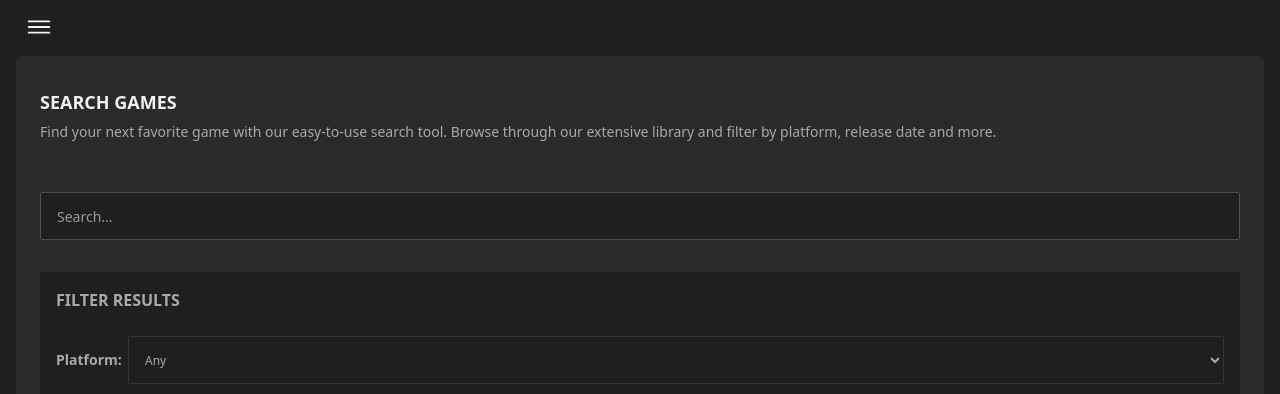
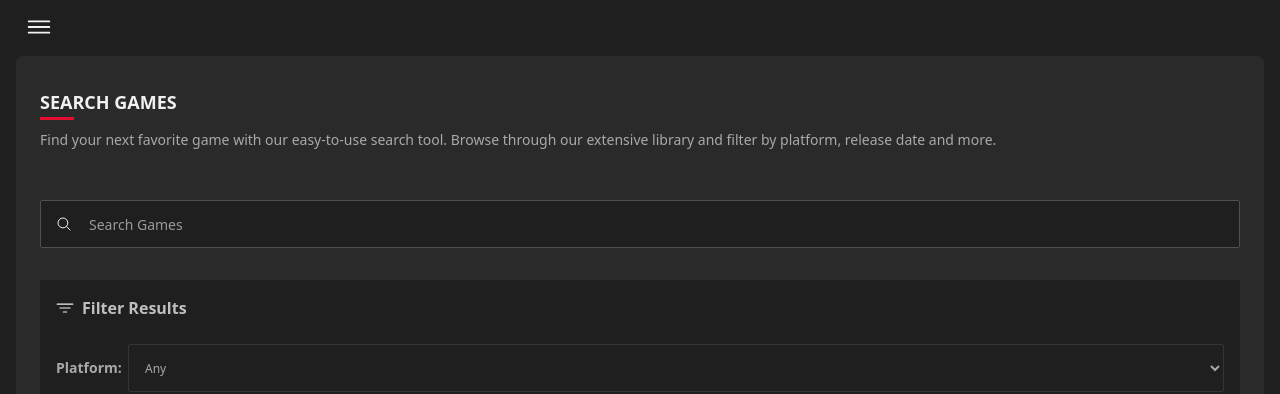
Before and after one commit to rahilbinmushfiq/gameon, a Next.js app: page /search-games in a window 1280 px wide. Shown: the top 394 px of the page. Built offline with nearby package versions, Linux system fonts and the light colour scheme; no server answers; the database is empty.

Commit message:
feat(search): improve search and filter UI
- Update filter component to add filter icon and change heading style
- Update search component to add search icon, style search bar, and change heading style
- Refactor search component to use useRef hook to focus search bar on icon click

```diff
--- a/components/searchGames/filter.js
+++ b/components/searchGames/filter.js
@@ -1,8 +1,13 @@
+import { IoFilterOutline } from "react-icons/io5";
+
 export default function Filter({ filter, setFilter }) {
   return (
     <>
       <div className="space-y-6 bg-[#1f1f1f] mx-6 p-4">
-        <h1 className="text-base font-bold text-[#a9a9a9]">FILTER RESULTS</h1>
+        <div className="flex items-center gap-2">
+          <IoFilterOutline size={18} color="#f1f1f1" />
+          <h2 className="text-base font-semibold text-[#bfbfbf]">Filter Results</h2>
+        </div>
         <label className="search--label">
           <p className="font-semibold w-14 text-[#a9a9a9]">Platform:</p>
           <select
--- a/components/searchGames/search.js
+++ b/components/searchGames/search.js
@@ -1,15 +1,34 @@
+import { useRef } from "react";
+import { IoSearchOutline } from "react-icons/io5";
+
 export default function Search({ setSearch }) {
+  const searchRef = useRef(null);
+
   return (
     <div className="pb-8 px-6 space-y-12">
-      <div className="space-y-1">
-        <h1 className="text-lg font-bold">SEARCH GAMES</h1>
-        <p className="text-[#a9a9a9] leading-6">Find your next favorite game with our easy-to-use search tool. Browse through our extensive library and filter by platform, release date and more.</p>
+      <div className="space-y-2">
+        <h1 className="inline-block mb-1 text-lg font-bold relative after:content-[''] after:absolute after:h-[3px] after:w-1/4 after:-bottom-1 after:left-0 after:bg-[#e30e30]">
+          SEARCH GAMES
+        </h1>
+        <p className="text-[#a9a9a9] leading-6">
+          Find your next favorite game with our easy-to-use search tool. Browse through our extensive library and filter by platform, release date and more.
+        </p>
       </div>
-      <input
-        className="w-full h-12 px-4 rounded-sm bg-[#1f1f1f] caret-[#f1f1f1] border border-[#4f4f4f] focus:outline-none focus:border focus:border-[#e30e30]/60 placeholder:text-[#9a9a9a]"
-        type="text"
-        placeholder="Search..."
-        onChange={(e) => setSearch(e.target.value)} />
+      <div className="relative flex">
+        <input
+          className="w-full h-12 pl-12 rounded-sm bg-[#1f1f1f] caret-[#f1f1f1] border border-[#4f4f4f] focus:outline-none focus:border focus:border-[#e30e30]/60 placeholder:text-[#9a9a9a]"
+          ref={searchRef}
+          type="text"
+          placeholder="Search Games"
+          onChange={(e) => setSearch(e.target.value)}
+        />
+        <IoSearchOutline
+          className="absolute inset-0 p-4"
+          size={48}
+          color="#f1f1f1"
+          onClick={() => searchRef.current.focus()}
+        />
+      </div>
     </div>
   )
 }
```
